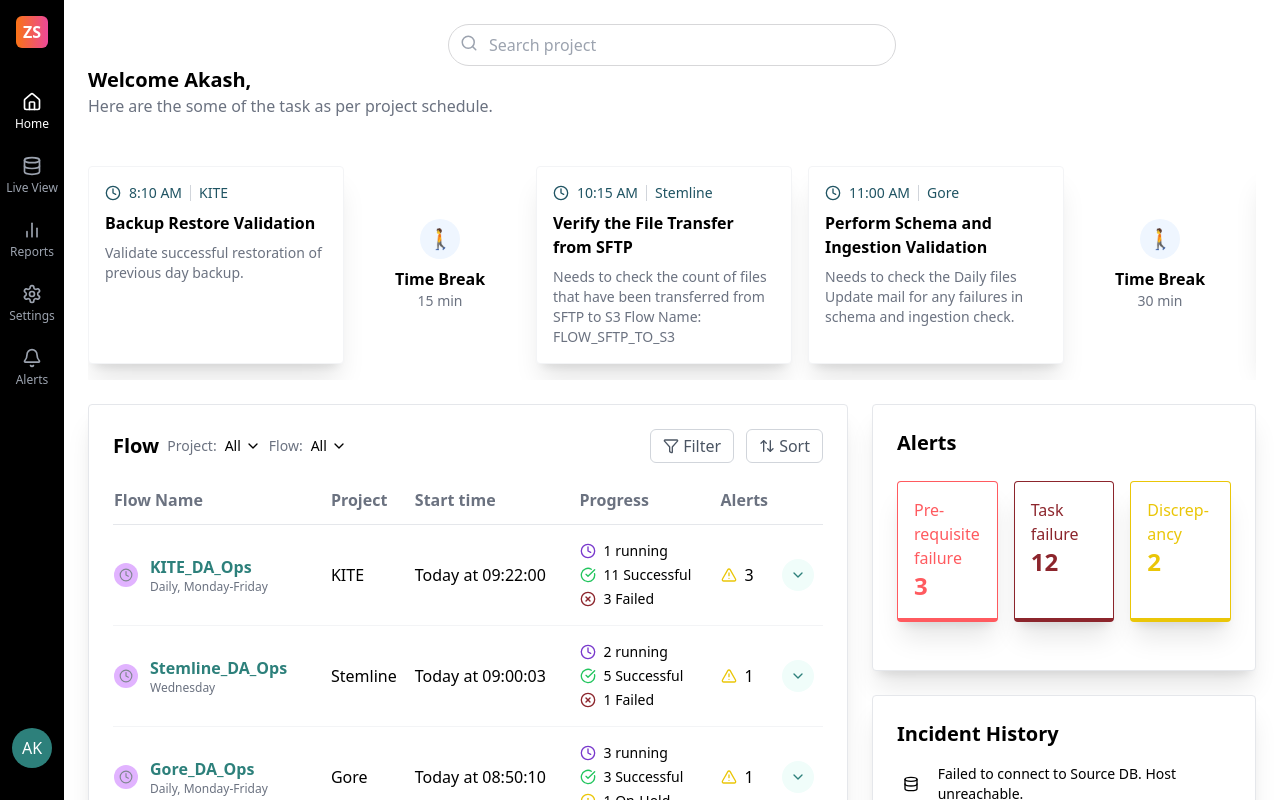
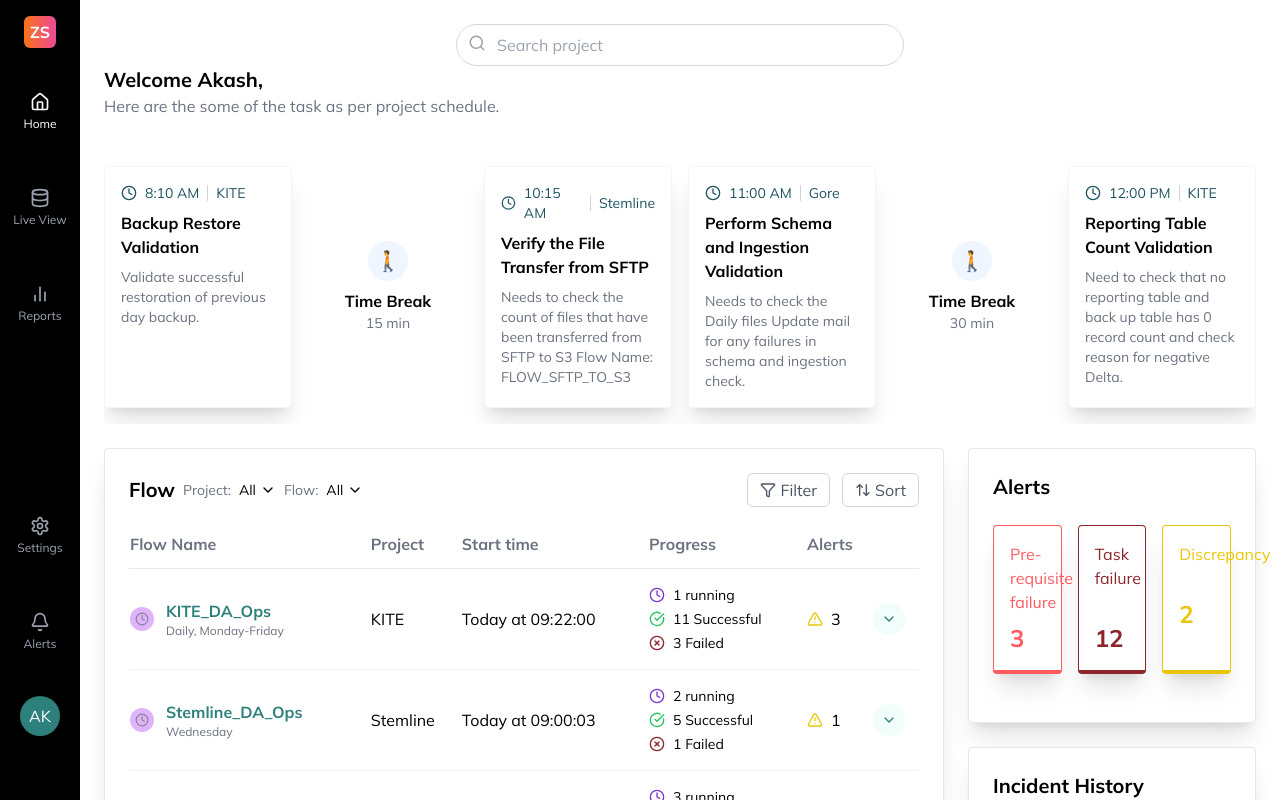
Before and after one commit to ashutoshzxc01ofc/demo-repo, a React (Vite) app: page / in a window 1280 px wide. Built offline with nearby package versions, Linux system fonts and the light colour scheme.

Commit message:
Update App.jsx

```diff
--- a/src/App.jsx
+++ b/src/App.jsx
@@ -19,7 +19,7 @@ import {
 
 export default function App() {
   return (
-    <div className="flex h-screen bg-surface-surface-main ">
+    <div className="flex font-mulish h-screen bg-surface-surface-main ">
       <Sidebar />
       <MainContent />
     </div>
@@ -29,7 +29,7 @@ export default function App() {
 // 1. Layout Components
 function Sidebar() {
   return (
-    <div className="w-16 bg-surface-surface-dl flex flex-col items-center py-4">
+    <div className="w-20 bg-surface-surface-dl flex flex-col items-center py-4">
       <div className="mb-8">
         <div className="flex items-center justify-center">
           <div className="h-8 w-8 bg-gradient-to-r from-orange-500 to-pink-500 rounded-md flex items-center justify-center text-white font-bold">
@@ -38,13 +38,24 @@ function Sidebar() {
         </div>
       </div>
 
-      <SidebarItem icon={<Home size={20} />} label="Home" active />
+      {/* <SidebarItem icon={<Home size={20} />} label="Home" active />
       <SidebarItem icon={<Database size={20} />} label="Live View" />
       <SidebarItem icon={<BarChart2 size={20} />} label="Reports" />
       <SidebarItem icon={<Settings size={20} />} label="Settings" />
-      <SidebarItem icon={<Bell size={20} />} label="Alerts" />
+      <SidebarItem icon={<Bell size={20} />} label="Alerts" /> */}
 
-      <div className="mt-auto mb-4">
+      {/* Top Items */}
+      <div className="flex flex-col items-center space-y-8">
+        <SidebarItem icon={<Home size={20} />} label="Home" active />
+        <SidebarItem icon={<Database size={20} />} label="Live View" />
+        <SidebarItem icon={<BarChart2 size={20} />} label="Reports" />
+      </div>
+
+      <div className="mt-auto flex flex-col items-center space-y-8 mb-12">
+
+        <SidebarItem icon={<Settings size={20} />} label="Settings" />
+        <SidebarItem icon={<Bell size={20} />} label="Alerts" />
+
         <div className="h-10 w-10 rounded-full bg-brand-primary-main flex items-center justify-center text-white">
           AK
         </div>
@@ -71,10 +82,10 @@ function MainContent() {
       <div className="flex-1 overflow-y-auto p-6 bg-white">
         <ScheduleSection />
         <div className="flex gap-6 ">
-          <div className="flex-1">
+          <div className="flex-1 w-3/4">
             <FlowTableSection />
           </div>
-          <div className="w-96">
+          <div className="w-1/4">
             <RightSidebar />
           </div>
         </div>
@@ -102,7 +113,7 @@ function Header() {
         </div>
       </div>
       <div className="text-left">
-        <h1 className="text-xl font-bold-ds ">Welcome Akash,</h1>
+        <h1 className="text-xl font-mulish font-bold-ds">Welcome Akash,</h1>
         <p className="text-gray-500">
           Here are the some of the task as per project schedule.
         </p>
@@ -185,7 +196,7 @@ function ScheduleSection() {
 
 function ScheduleCard({ time, project, title, description }) {
   return (
-    <div className="min-w-64 max-w-64 rounded-radius-xsmall p-4 shadow-xl border border-gray-100 bg-surface-surface-dark">
+    <div className="w-80 rounded-radius-xsmall p-4 shadow-xl border border-gray-100 bg-surface-surface-dark">
       <div className="flex items-center mb-2 text-sm text-brand-primary-dark ">
         <Clock size={16} className="mr-2" />
         <span>{time}</span>
@@ -457,11 +468,11 @@ function RightSidebar() {
         </div> */}
 
         <div className="grid grid-cols-3 gap-4 mb-6">
-          <div className="p-4 rounded-radius-xsmall border-b-4 border-destructive-active border shadow-xl ">
+          <div className="p-4 rounded-radius-xsmall place-content-around border-b-4 border-destructive-active border shadow-xl ">
             <div className="text-destructive-active font-medium">
               Pre-requisite failure
             </div>
-            <div className="text-2xl font-bold-ds text-destructive-active">
+            <div className="text-2xl font-bold-ds mt-2 text-destructive-active">
               3
             </div>
           </div>
@@ -469,13 +480,13 @@ function RightSidebar() {
             <div className="text-destructive-hover font-medium">
               Task failure
             </div>
-            <div className="text-2xl font-bold-ds text-destructive-hover">
+            <div className="text-2xl font-bold-ds mt-8 text-destructive-hover">
               12
             </div>
           </div>
           <div className="p-4 rounded-radius-xsmall border-b-4 border-warning-main border shadow-xl  ">
-            <div className="text-warning-main font-medium ">Discrep- ancy</div>
-            <div className="text-2xl text-warning-main font-bold-ds">2</div>
+            <div className="text-warning-main font-medium ">Discrepancy</div>
+            <div className="text-2xl text-warning-main mt-8 font-bold-ds">2</div>
           </div>
         </div>
       </div>
@@ -509,14 +520,12 @@ function IncidentHistory() {
     },
     {
       icon: "lock",
-      title:
-        "Authentication error: Invalid or expired credentials for 'S3_Bucket'",
+      title:"   Authentication error: Invalid or expired credentials for 'S3_Bucket'",
       color: "yellow",
     },
     {
       icon: "file",
-      title:
-        "Report generation failed: Query execution exceeded allowed time limit",
+      title: "Report generation failed: Query execution exceeded allowed time limit",
       color: "red",
     },
     {
@@ -540,7 +549,7 @@ function IncidentHistory() {
         ))}
 
         <div className="text-center mt-4">
-          <button className="text-interactive-default font-medium border w-full rounded-radius-circle py-1 border-interactive-default">
+          <button className="text-interactive-default font-medium border mt-4 mb-4 w-full rounded-radius-circle py-1 border-interactive-default">
             See more
           </button>
         </div>
@@ -553,14 +562,15 @@ function IncidentCard({ icon, title, color }) {
   return (
     <div className="flex items-start">
       <div
-        className={`w-8 h-8 rounded-full bg-${color === "yellow" ? "amber" : color}-50 text-${color === "yellow" ? "amber" : color}-500 flex items-center justify-center mr-3 mt-1`}
+        className={`w-8 h-8 font-mulish rounded-full bg-${color === "yellow" ? "amber" : color}-50 text-${color === "yellow" ? "amber" : color}-500 flex items-center justify-start mr-2 mt-1`}
       >
         {icon === "server" && <Database size={16} />}
         {icon === "lock" && <AlertCircle size={16} />}
         {icon === "file" && <AlertCircle size={16} />}
         {icon === "cpu" && <AlertCircle size={16} />}
       </div>
-      <div className="text-sm">{title}</div>
+      { (icon === "lock" || icon === "file" ) ? <div className="text-sm -ml-1 mt-2">{title}</div> : <div className="text-sm mt-2">{title}</div> }
+      {/* <div className="text-sm">{title}</div> */}
     </div>
   );
 }
```
